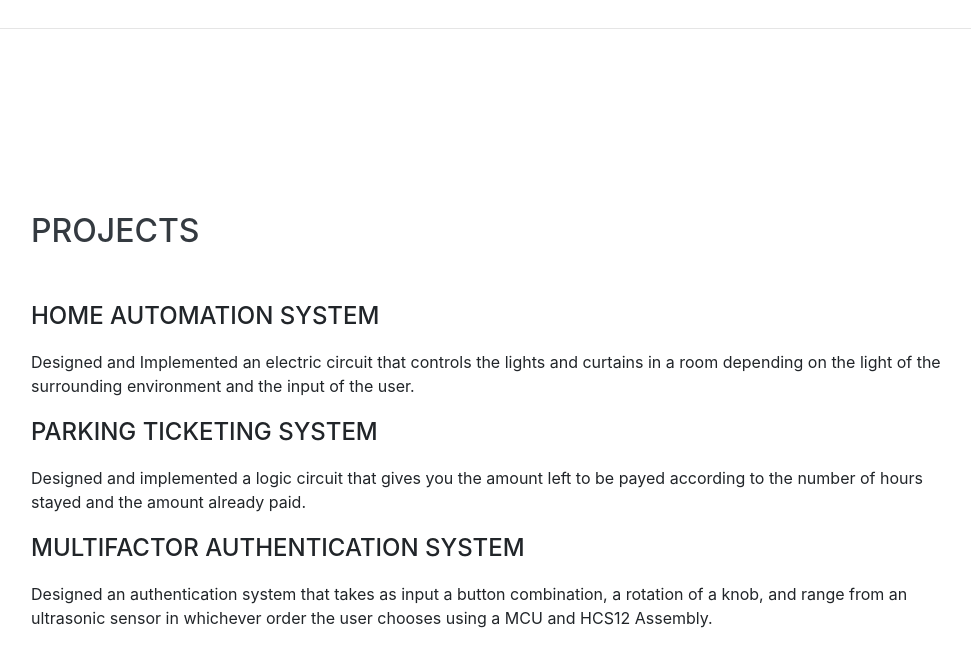
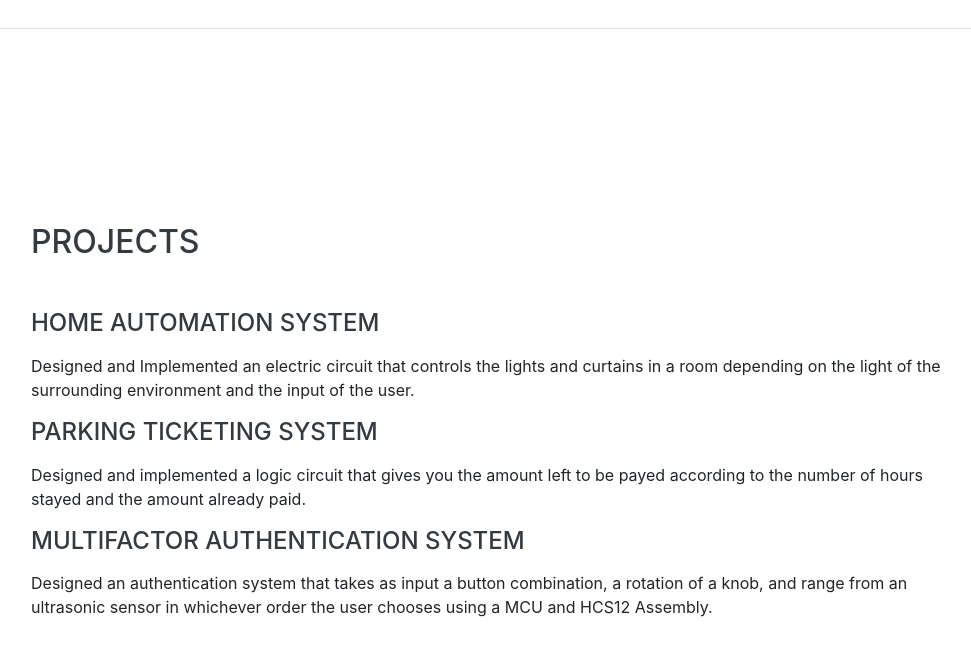
Before and after one commit to MohamadOrabi/MohamadOrabi, a website with bundled scripts: page index.html in a window 1280 px wide. Shown: the part 2374-3040 px from the top of the page, without its empty margins (289-1260 px from the left). Built offline with nearby package versions, Linux system fonts and the light colour scheme; a web font is replaced by a local one.

Commit message:
Changed Font of project titles

```diff
--- a/index.html
+++ b/index.html
@@ -256,15 +256,16 @@
       <div class="w-100">
         <h2 class="mb-5">Projects</h2>
 
-        <div class="subheading mb-3">Home Automation System</div>
+        <!-- <div class="subheading mb-3">Home Automation System</div> -->
+        <h4 class="mb-3">Home Automation System</h4>
         <p>Designed and Implemented an electric circuit that controls the lights and curtains in a room depending on the light of the surrounding environment and the input of the user.</p>
 
 
-        <div class="subheading mb-3">Parking Ticketing System</div>
+        <h4 class="mb-3">Parking Ticketing System</h4>
         <p>Designed and implemented a logic circuit that gives you the amount left to be payed according to the number of hours stayed and the amount already paid.</p>
 
 
-        <div class="subheading mb-3">Multifactor Authentication System</div>
+        <h4 class="mb-3">Multifactor Authentication System</h4>
         <p>Designed an authentication system that takes as input a button combination, a rotation of a knob, and range from an ultrasonic sensor in whichever order the user chooses using a MCU and HCS12 Assembly.</p>
 
 
```
